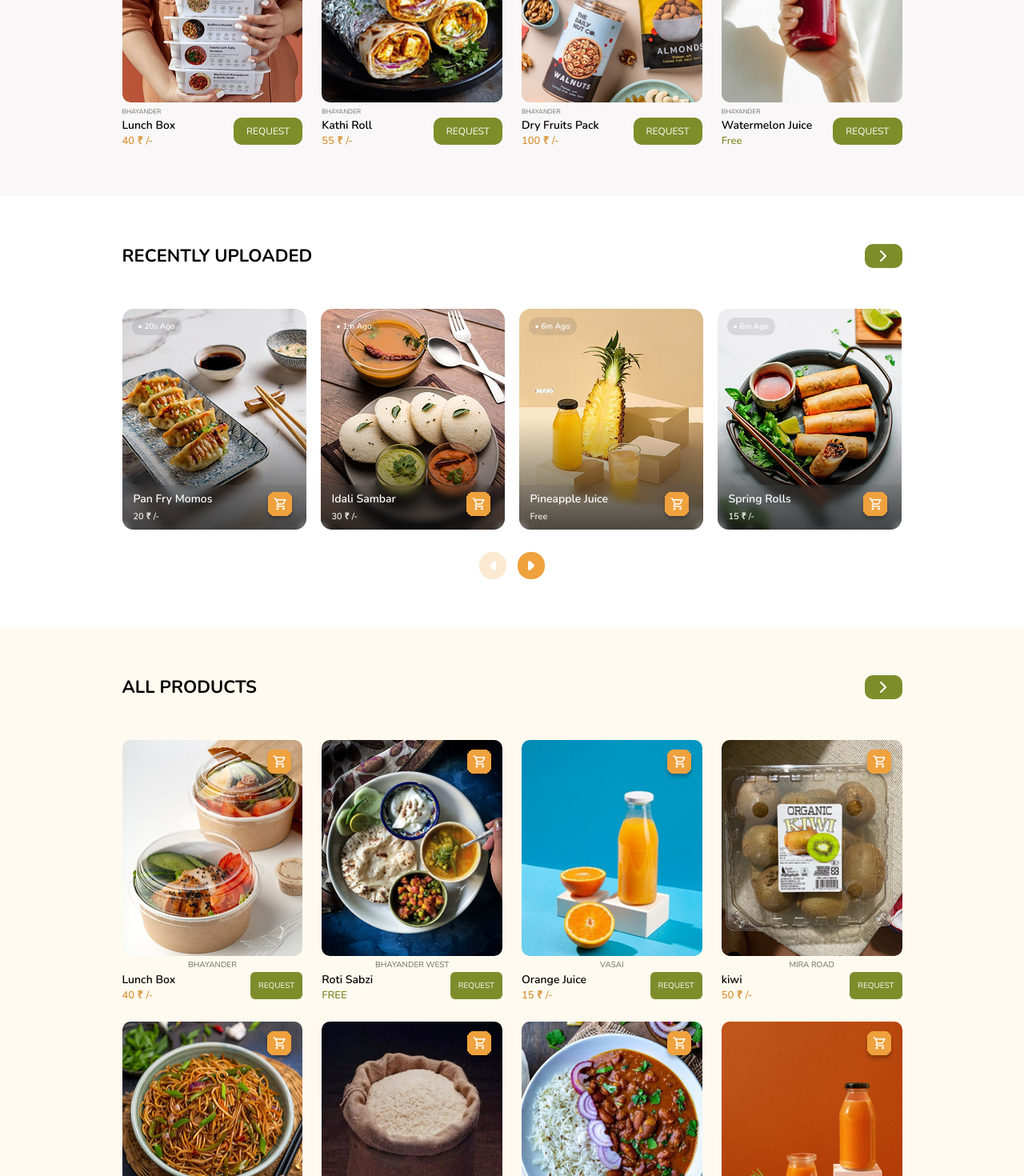
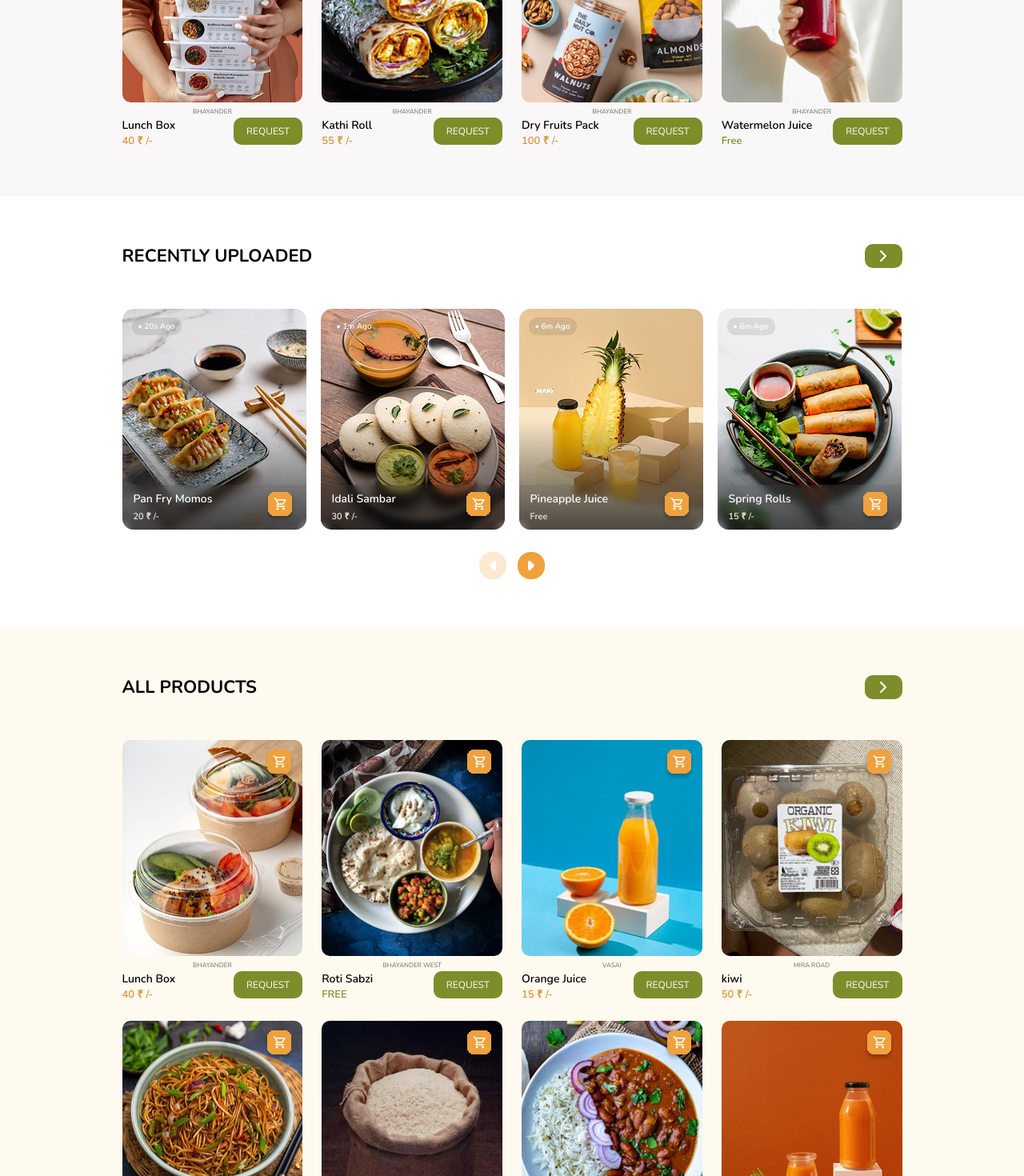
Before and after one commit to HemaniM/ShareBite_Community_Food_Sharing_Application, a React (Vite) app in the folder Frontend/: page /home in a window 1280 px wide. Shown: the part 2920-4390 px from the top of the page at 80% size. Built offline with nearby package versions, Linux system fonts and the light colour scheme; sample sign-in values are in the browser's storage.

Commit message:
product card component update

```diff
--- a/Frontend/src/components/common/ProductCard.jsx
+++ b/Frontend/src/components/common/ProductCard.jsx
@@ -1,5 +1,5 @@
 import React from "react";
-import Button1 from "./Button1";
+import Button1 from "../ui/Button1";
 import { Icon } from "../Icons/Icons";
 
 const ProductCard = ({
--- a/Frontend/src/pages/Homepage/AllProductsSection.jsx
+++ b/Frontend/src/pages/Homepage/AllProductsSection.jsx
@@ -1,5 +1,6 @@
 import React from "react";
 import Button from "../../components/ui/Button";
+import ProductCard from "../../components/common/ProductCard";
 import Button1 from "../../components/ui/Button1";
 import { Icon } from "../../components/Icons/Icons";
 
@@ -111,66 +112,14 @@ const AllProductsSection = () => {
           {/* Products Grid */}
           <div className="grid grid-cols-1 sm:grid-cols-2 md:grid-cols-3 lg:grid-cols-4 gap-4 lg:gap-6 w-full">
             {allProducts?.map((product) => (
-              <div
+              <ProductCard
                 key={product?.id}
-                className="flex flex-col gap-1 lg:gap-[4px] items-center cursor-pointer group"
-              >
-                {/* Product Image with Add Button */}
-                <div className="relative w-full h-[200px] lg:h-[270px] rounded-[10px] overflow-hidden">
-                  <img
-                    src={product?.image}
-                    alt={product?.title}
-                    className="w-full h-full object-cover group-hover:scale-105 transition-transform duration-300"
-                    loading="lazy"
-                  />
-
-                  {/* Add Button */}
-                  <div className="absolute top-3 right-3 lg:top-[12px] lg:right-[10px] hover:opacity-80 transition-opacity">
-                    <Icon name="cart_small" />
-                  </div>
-                </div>
-
-                {/* Product Details */}
-                <div className="flex flex-col gap-0.5 lg:gap-[2px] items-center w-full">
-                  {/* Location */}
-                  <span className="text-[8px] lg:text-[10px] font-normal leading-[11px] lg:leading-[14px] text-left text-[#6b6961] font-['Nunito']">
-                    {product?.location}
-                  </span>
-
-                  {/* Title and Price Row */}
-                  <div className="flex flex-col sm:flex-row justify-between items-center sm:items-start w-full gap-2 sm:gap-0">
-                    <div className="flex flex-col items-center sm:items-start">
-                      <h3 className="text-sm font-semibold leading-5 text-left text-black font-['Nunito']">
-                        {product?.title}
-                      </h3>
-                      <p
-                        className="text-[13px] font-semibold leading-[18px] text-left font-['Nunito']"
-                        style={{ color: product?.priceColor }}
-                      >
-                        {product?.price}
-                      </p>
-                    </div>
-
-                    {/* Request Button */}
-                    <Button
-                      text="REQUEST"
-                      className="px-2.5 py-2.5 lg:px-[10px] lg:py-[10px] rounded-[6px] text-[10px] font-semibold leading-[14px] text-center text-white bg-[#7d8d2a] font-['Nunito'] hover:opacity-90 transition-opacity"
-                      border_border=""
-                      text_text_transform=""
-                      effect_box_shadow=""
-                      layout_align_self=""
-                      layout_width=""
-                      padding=""
-                      position=""
-                      margin=""
-                      layout_gap=""
-                      variant=""
-                      size=""
-                      onClick={() => {}}
-                    />
-                  </div>
-                </div>
-              </div>
+                image={product?.image}
+                location={product?.location}
+                title={product?.title}
+                price={product?.price}
+                priceColor={product?.priceColor}
+              />
             ))}
           </div>
         </div>
--- a/Frontend/src/pages/Homepage/FoodNearYouSection.jsx
+++ b/Frontend/src/pages/Homepage/FoodNearYouSection.jsx
@@ -1,5 +1,5 @@
 import React from "react";
-import Button from "../../components/ui/Button";
+import ProductCard from "../../components/common/ProductCard";
 import Button1 from "../../components/ui/Button1";
 import { Icon } from "../../components/Icons/Icons";
 
@@ -95,58 +95,14 @@ const FoodNearYouSection = () => {
           {/* Food Items Grid */}
           <div className="grid grid-cols-1 sm:grid-cols-2 md:grid-cols-3 lg:grid-cols-4 gap-4 lg:gap-6 w-full">
             {foodItems?.map((item) => (
-              <div
+              <ProductCard
                 key={item?.id}
-                className="flex flex-col gap-1.5 lg:gap-[6px] items-center cursor-pointer group"
-              >
-                {/* Food Image with Add Button */}
-                <div className="relative w-full h-[200px] lg:h-[270px] rounded-[10px] overflow-hidden">
-                  <img
-                    src={item?.image}
-                    alt={item?.title}
-                    className="w-full h-full object-cover group-hover:scale-105 transition-transform duration-300"
-                    loading="lazy"
-                  />
-
-                  {/* Add Button */}
-                  <div className="absolute top-3 right-3 lg:top-[12px] lg:right-[10px] hover:opacity-80 transition-opacity">
-                    <Icon name="cart_small" />
-                  </div>
-                </div>
-
-                {/* Food Details */}
-                <div className="flex flex-col gap-0.5 lg:gap-[2px] w-full">
-                  {/* Location */}
-                  <span className="text-[8px] font-normal leading-[11px] text-[#6b6961] font-['Nunito']">
-                    {item?.location}
-                  </span>
-
-                  {/* Title and Price Row */}
-                  <div className="flex flex-col sm:flex-row justify-between items-center sm:items-start w-full gap-2 sm:gap-0">
-                    <div className="flex flex-col items-center sm:items-start">
-                      <h3 className="text-sm font-semibold leading-5 text-left text-black font-['Nunito']">
-                        {item?.title}
-                      </h3>
-                      <p
-                        className="text-[13px] font-semibold leading-[18px] text-left font-['Nunito']"
-                        style={{ color: item?.priceColor }}
-                      >
-                        {item?.price}
-                      </p>
-                    </div>
-
-                    {/* Request Button */}
-                    <Button1
-                      variant="filled"
-                      color="green"
-                      size="sm"
-                      className="py-[9px] "
-                    >
-                      REQUEST
-                    </Button1>
-                  </div>
-                </div>
-              </div>
+                image={item?.image}
+                location={item?.location}
+                title={item?.title}
+                price={item?.price}
+                priceColor={item?.priceColor}
+              />
             ))}
           </div>
         </div>
```
